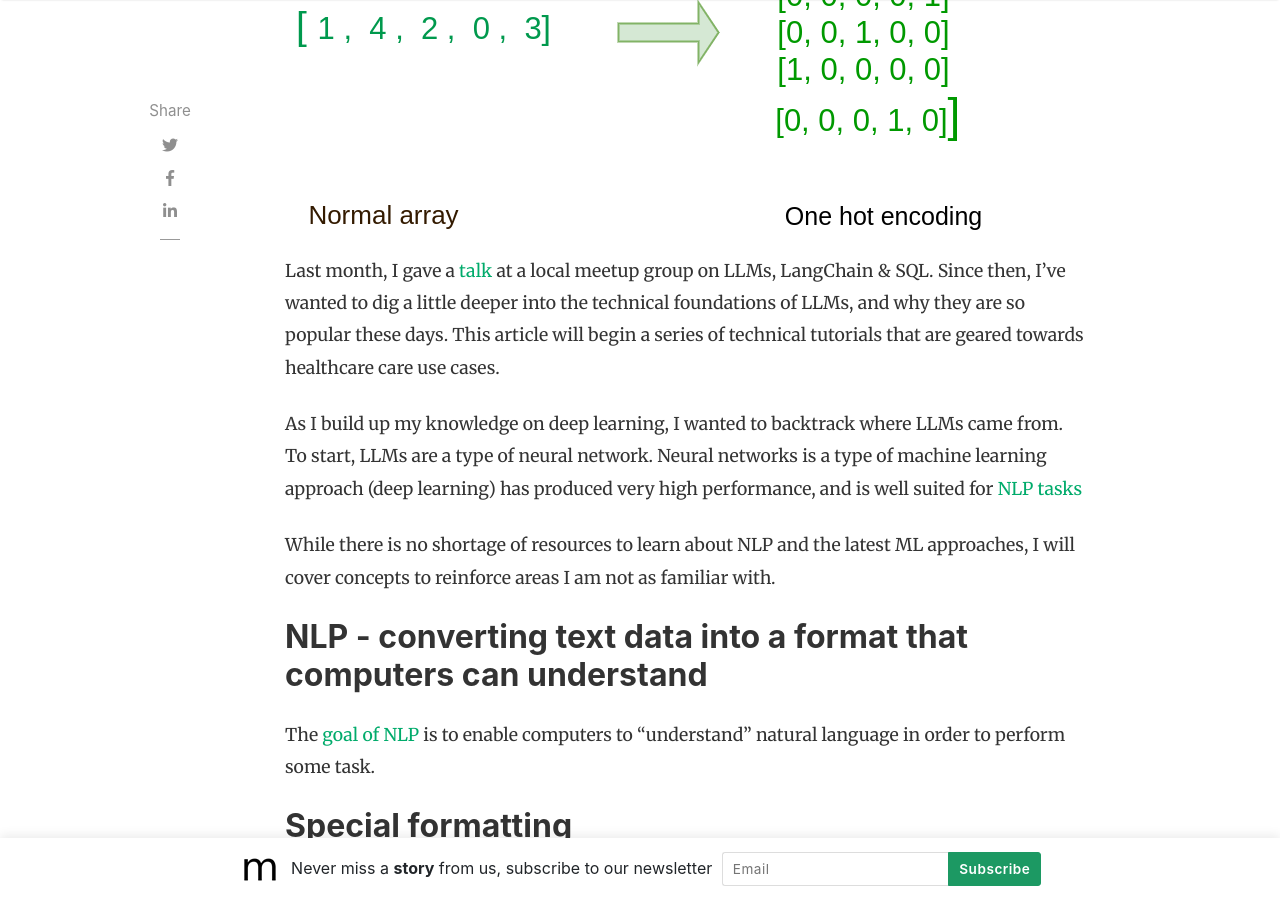
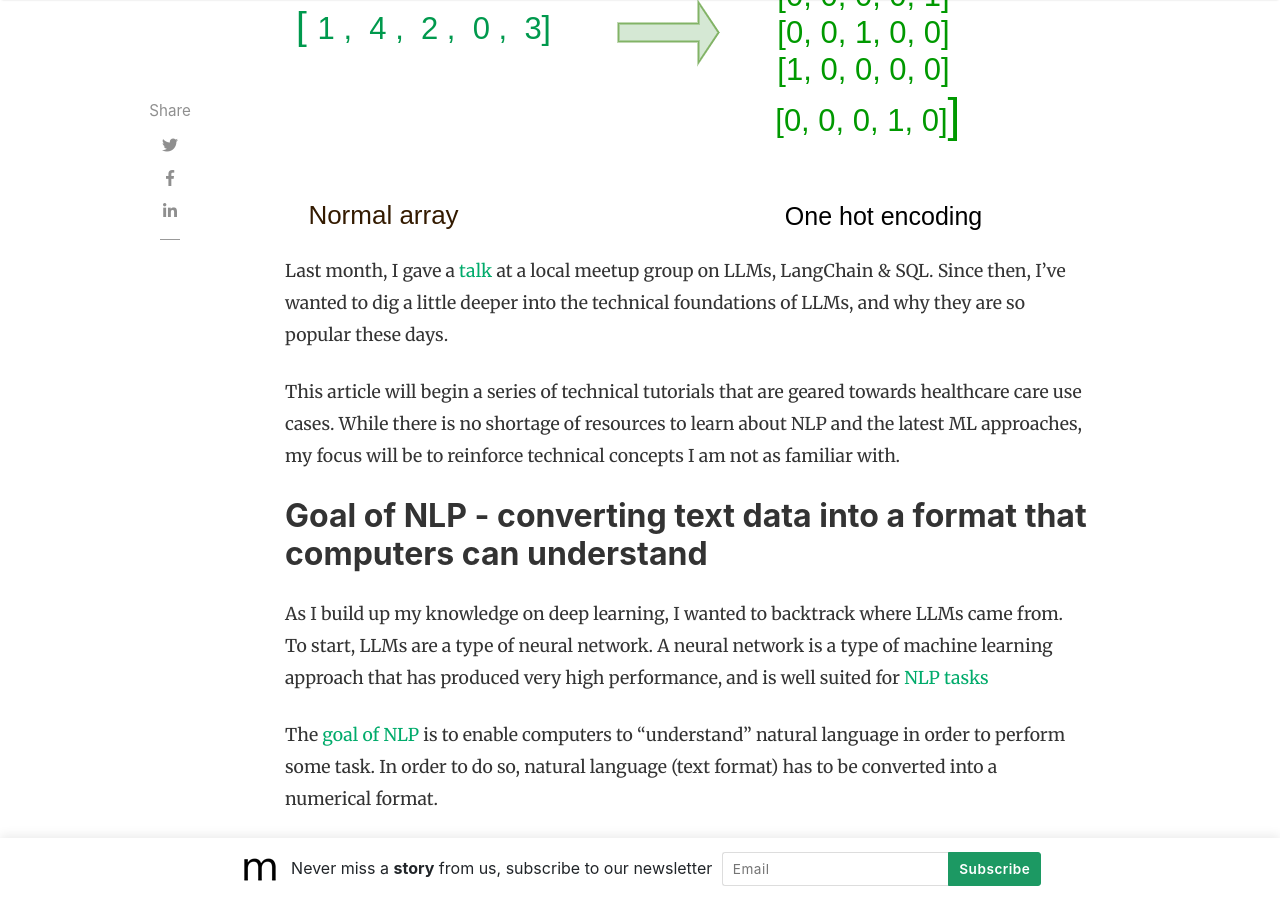
Before and after one commit to slsu0424/slsu0424.github.io, a Jekyll site: the page built from _posts/2023-07-27-test.md, in a window 1280 px wide and 900 px high, scrolled down 677 px. Built offline with Jekyll 4.4.1, drawn with Linux system fonts in a browser that asks for light colours; nearby versions of some CDN libraries; comment, search, counter and statistics services are not loaded.

Commit message:
Update 2023-07-27-test.md

```diff
--- a/_posts/2023-07-27-test.md
+++ b/_posts/2023-07-27-test.md
@@ -6,15 +6,17 @@
 image: assets/images/vector.png
 ---
 Last month, I gave a [talk](https://www.meetup.com/new-jersey-sql-data-platform-user-group/events/294231326/) at a local meetup group
-on LLMs, LangChain & SQL.  Since then, I've wanted to dig a little deeper into the technical foundations of LLMs, and why they are so popular these days.  This article will begin a series of technical tutorials that are geared towards healthcare care use cases.
+on LLMs, LangChain & SQL.  Since then, I've wanted to dig a little deeper into the technical foundations of LLMs, and why they are so popular these days.
 
-As I build up my knowledge on deep learning, I wanted to backtrack where LLMs came from.  To start, LLMs are a type of neural network.  Neural networks is a type of machine learning approach (deep learning) has produced very high performance, and is well suited for [NLP tasks](https://web.stanford.edu/class/archive/cs/cs224n/cs224n.1204/#:~:text=In%20recent%20years%2C%20deep%20learning%20%28or%20neural%20network%29,that%20do%20not%20require%20traditional%2C%20task-specific%20feature%20engineering)
+This article will begin a series of technical tutorials that are geared towards healthcare care use cases.  While there is no shortage of resources to learn about NLP and the latest ML approaches, my focus will be to reinforce technical concepts I am not as familiar with.
 
-While there is no shortage of resources to learn about NLP and the latest ML approaches, I will cover concepts to reinforce areas I am not as familiar with.
+## Goal of NLP - converting text data into a format that computers can understand
 
-## NLP - converting text data into a format that computers can understand
+As I build up my knowledge on deep learning, I wanted to backtrack where LLMs came from.  To start, LLMs are a type of neural network.  A neural network is a type of machine learning approach that has produced very high performance, and is well suited for [NLP tasks](https://web.stanford.edu/class/archive/cs/cs224n/cs224n.1204/#:~:text=In%20recent%20years%2C%20deep%20learning%20%28or%20neural%20network%29,that%20do%20not%20require%20traditional%2C%20task-specific%20feature%20engineering)
 
-The [goal of NLP](https://web.stanford.edu/class/cs224n/readings/cs224n-2019-notes01-wordvecs1.pdf) is to enable computers to "understand" natural language in order to perform some task.
+The [goal of NLP](https://web.stanford.edu/class/cs224n/readings/cs224n-2019-notes01-wordvecs1.pdf) is to enable computers to "understand" natural language in order to perform some task.  In order to do so, natural language (text format) has to be converted into a numerical format.
+
+
 
 ## Special formatting
 
```
